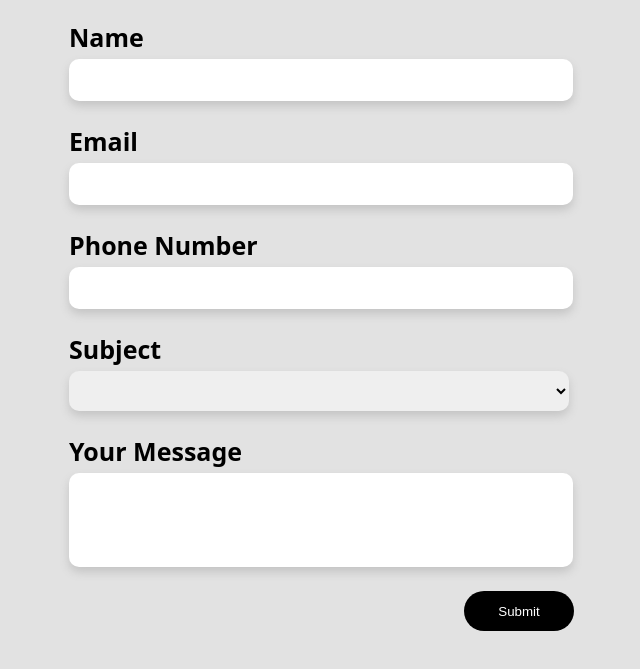
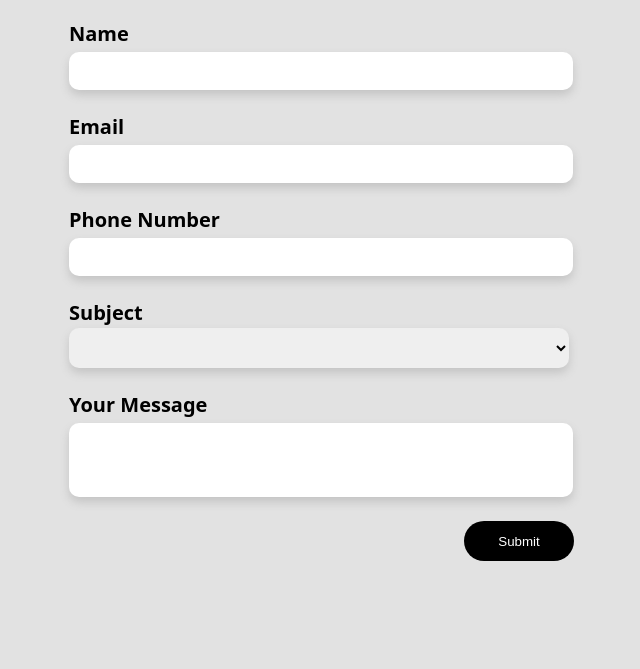
Before and after one commit to bimbiNaufal98/Bismillah-Stage1B39-Day3, a plain HTML site: page index.html in a window 1280 px wide. Shown: the part 73-742 px from the top of the page, without its empty margins (321-961 px from the left). Drawn offline with Linux system fonts and the light colour scheme.

Commit message:
update ukuran margin

```diff
--- a/style.css
+++ b/style.css
@@ -22,13 +22,13 @@ form div {
     margin-top: 23px;
 }
 form label {
-    font-size: 25px;
+    font-size: 20px;
     font-weight: bold;
     font-family: system-ui;
 }
 form input {
     width: 100%;
-    height: 40px;
+    height: 36px;
     border: none;
     box-shadow: 0px 5px 10px rgb(196, 196, 196);
     border-radius: 10px;
@@ -40,11 +40,11 @@ form select {
     border: none;
     box-shadow: 0px 5px 10px rgb(196, 196, 196);
     border-radius: 10px;
-    margin-top: 5px;
+    margin-top: 2px;
 }
 form textarea {
     width: 100%;
-    height: 90px;
+    height: 70px;
     resize: none;
     border: none;
     box-shadow: 0px 5px 10px rgb(196, 196, 196);
@@ -57,6 +57,7 @@ form button {
     border-radius: 20px;
     border: 0px;
     margin-top: 20px;
+    margin-bottom: 20px;
     margin-left: 395px;
     width: 110px;
     height: 40px;
```
